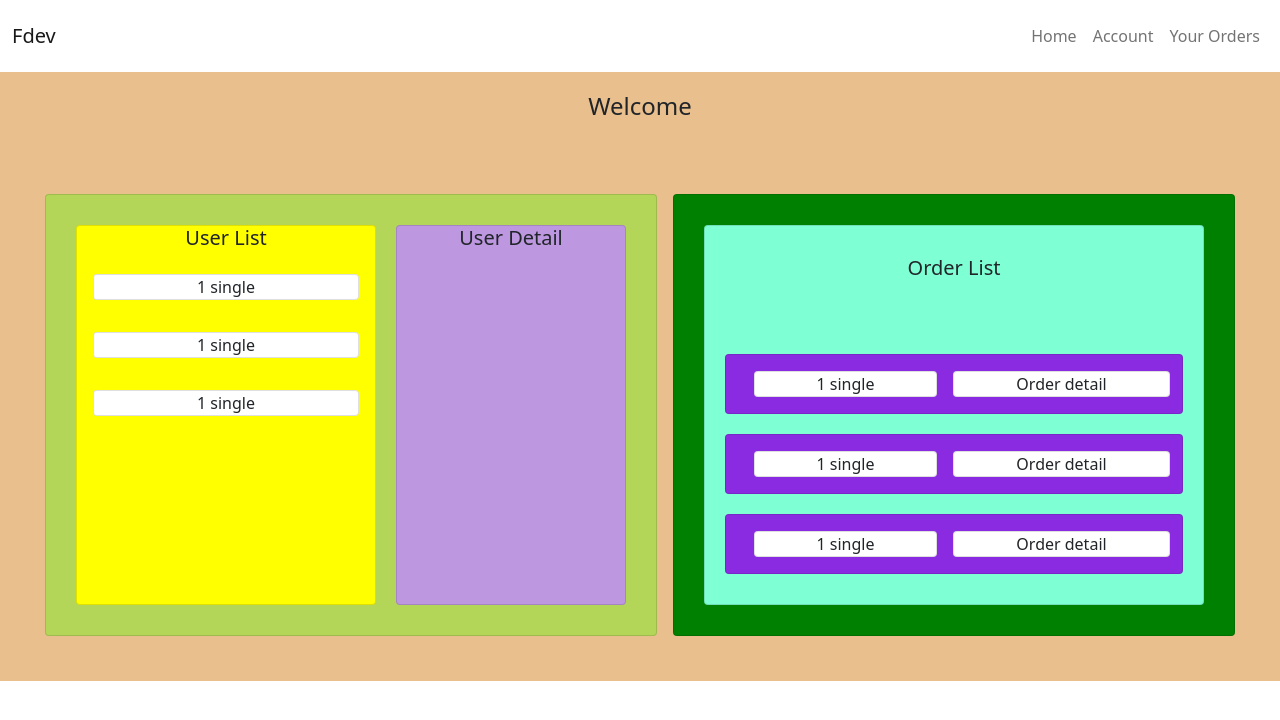
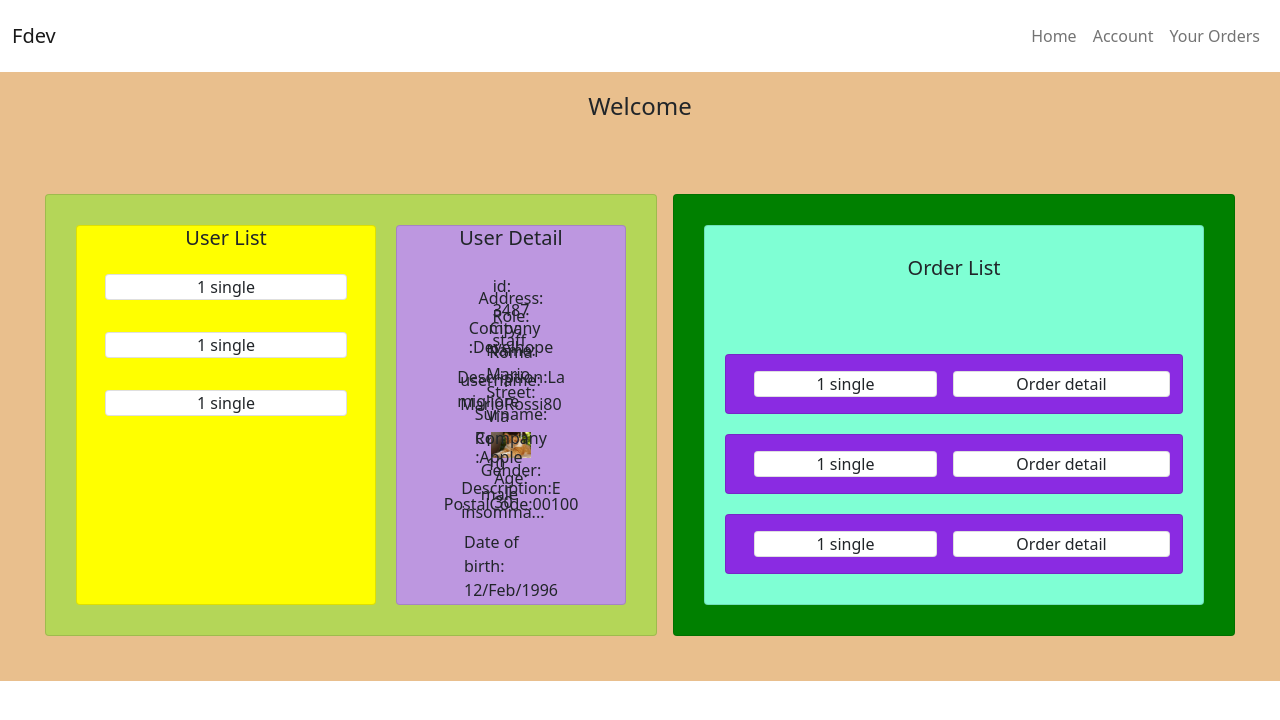
Before and after one commit to Marta-93/Angular-Esercizi-DevelHope, an Angular app in the folder fdev/: page / in a window 1280 px wide. Shown: the top 720 px of the page. Built offline with nearby package versions, Linux system fonts and the light colour scheme.

Commit message:
add: user.ts

```diff
--- a/fdev/src/app/app.component.css
+++ b/fdev/src/app/app.component.css
@@ -4,7 +4,7 @@ section {
 
 main {
   display: grid;
-  overflow: hidden;
+  /*overflow: hidden;*/
   background-color: rgb(233, 191, 141);
   padding: 20px;
 }
--- a/fdev/src/app/app.component.html
+++ b/fdev/src/app/app.component.html
@@ -32,7 +32,7 @@
       </nav>
     </header>
 
-    <main class="app-container">
+    <main class="x-ua-compatible container-fluid">
 
       <section class="text-center">
         <h4 class="mb-5">Welcome</h4>
--- /dev/null
+++ b/fdev/src/app/models/User.ts
@@ -0,0 +1,40 @@
+export enum Gender {male='male', female='female', other='other'};
+export enum Job {staff='staff', student='student', manager='manager', admin= 'admin'};
+
+export interface User {
+  id: number,
+  name: string,
+  surname: string,
+  age: number,
+  dateOfBirth: string,
+  address: {
+    city: string,
+    street: string,
+    postalCode: string
+  },
+  role: Job,
+  username: string,
+  profilePhotoUrl: string,
+  companies: [ {
+    id: number,
+    name: string,
+    description: string,
+      location: {
+      city: string,
+      street: string,
+      postalCode: string
+      }
+    },
+    {
+      id: number,
+      name: string,
+      description: string,
+      location: {
+        city: string,
+        street: string,
+        postalCode: string
+      }
+    }
+	],
+  gender: Gender
+}
--- a/fdev/src/app/user-container/user-detail/user-detail.component.css
+++ b/fdev/src/app/user-container/user-detail/user-detail.component.css
@@ -1,6 +1,25 @@
 .user-detail {
+  display: flex;
+  justify-content: center;
+  align-content: center;
   height: 380px;
   width: 230px;
   background-color: rgb(189, 151, 224);
   margin-left: 10px;
 }
+
+.gatto {
+  width: 40px;
+  height: 30px;
+}
+
+.card {
+  display: flex;
+  align-items: center;
+}
+
+.card-detail {
+  background: transparent;
+  width: 15px;
+  height: 15px;
+}
--- a/fdev/src/app/user-container/user-detail/user-detail.component.html
+++ b/fdev/src/app/user-container/user-detail/user-detail.component.html
@@ -1,4 +1,40 @@
-<div class="card user-detail">
+<div class="container card user-detail">
   <h5 class="text-center">User Detail</h5>
-  <div class="card-body"></div>
+  <div class="card-body">
+    <div class="container-user" *ngIf="users">
+      <div class="card-wrapper ">
+        <div class="card border-0 card-detail">
+          <p>id: {{users[0].id}}</p>
+          <p>Name: {{users[0].name}} </p>
+          <p>Surname: {{users[0].surname}}</p>
+          <p>Age: {{users[0].age}}</p>
+          <p>Date of birth: {{ users[0].dateOfBirth | date:'dd/MMM/yyyy' }}</p>
+          </div>
+      </div>
+      <div class="card-wrapper">
+        <div class="card border-0 card-detail">
+          <h6>Address:</h6>
+          <p>City: {{users[0].address.city}}</p>
+          <p>Street: {{users[0].address.street}}</p>
+          <p>PostalCode:{{users[0].address.postalCode}}</p>
+        </div>
+      </div>
+      <div class="card-wrapper">
+        <div class="card border-0 card-detail">
+          <p>Role: {{users[0].role}}</p>
+      <p>username: {{users[0].username}}</p>
+      <img src="../../../assets/gatto.jpg" alt="gatto" class="gatto">
+      <p>Gender: {{users[0].gender}}</p>
+        </div>
+      </div>
+      <div class="card-wrapper">
+        <div class="card border-0 card-detail">
+          <h6>Company :{{users[0].companies[0].name}}</h6>
+          <p>Description:{{users[0].companies[0].description}}</p>
+          <h6>Company :{{users[0].companies[1].name}}</h6>
+          <p>Description:{{users[0].companies[1].description}}</p>
+        </div>
+      </div>
+    </div>
+  </div>
 </div>
--- a/fdev/src/app/user-container/user-detail/user-detail.component.ts
+++ b/fdev/src/app/user-container/user-detail/user-detail.component.ts
@@ -1,4 +1,7 @@
 import { Component, OnInit } from '@angular/core';
+import { User } from 'src/app/models/User';
+import { Job } from 'src/app/models/User';
+import { Gender } from 'src/app/models/User';
 
 @Component({
   selector: 'fdev-user-detail',
@@ -7,6 +10,48 @@ import { Component, OnInit } from '@angular/core';
 })
 export class UserDetailComponent implements OnInit {
 
+  users:User[]=
+  [
+    {
+      id: 3487,
+      name: 'Mario',
+      surname: 'Rossi',
+      age: 30,
+      dateOfBirth: '1995-14-12',
+      address: {
+        city: 'Roma',
+        street: 'Via roma 10',
+        postalCode: '00100'
+      },
+      role: Job.staff,
+      username: 'MarioRossi80',
+      profilePhotoUrl: '../../../assets/gatto.jpg',
+      gender: Gender.male,
+      companies: [
+        {
+          id: 148979,
+          name: 'Develhope',
+          description: 'La migliore',
+          location: {
+            city: 'Palermo',
+            street: 'Via Libertà 58',
+            postalCode: '90139'
+          }
+        },
+        {
+          id: 123123,
+          name: 'Apple',
+          description: 'E insomma...',
+          location: {
+            city: 'Cupertino',
+            street: 'One Apple Park Way',
+            postalCode: '95014'
+          }
+        }
+      ]
+    }
+  ]
+
   constructor() { }
 
   ngOnInit(): void {
--- a/fdev/src/app/user-container/user-list/user-list.component.html
+++ b/fdev/src/app/user-container/user-list/user-list.component.html
@@ -1,4 +1,4 @@
-<div class="card user-list">
+<div class="container card user-list">
   <h5 class="text-center">User List</h5>
   <fdev-user-single></fdev-user-single>
   <fdev-user-single></fdev-user-single>
```
Also changed, not shown: fdev/src/assets/gatto.jpg (added).
